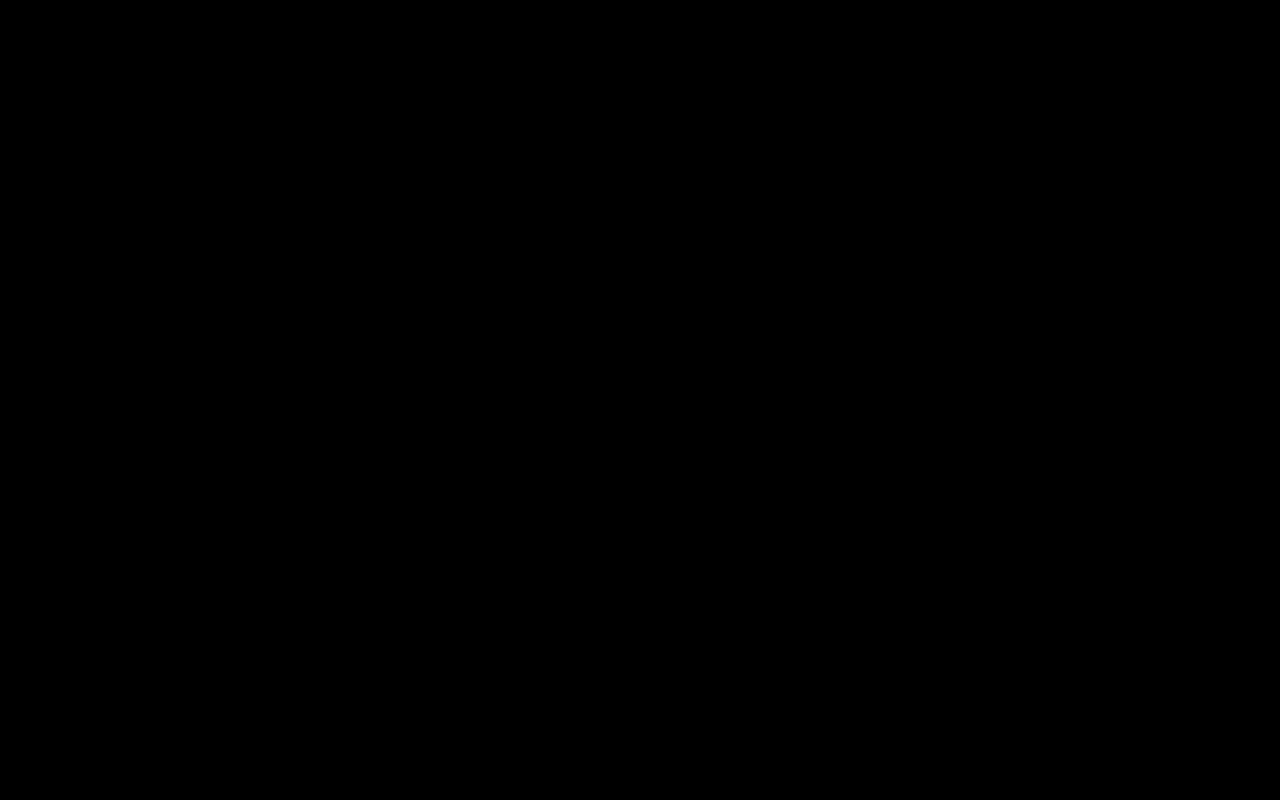
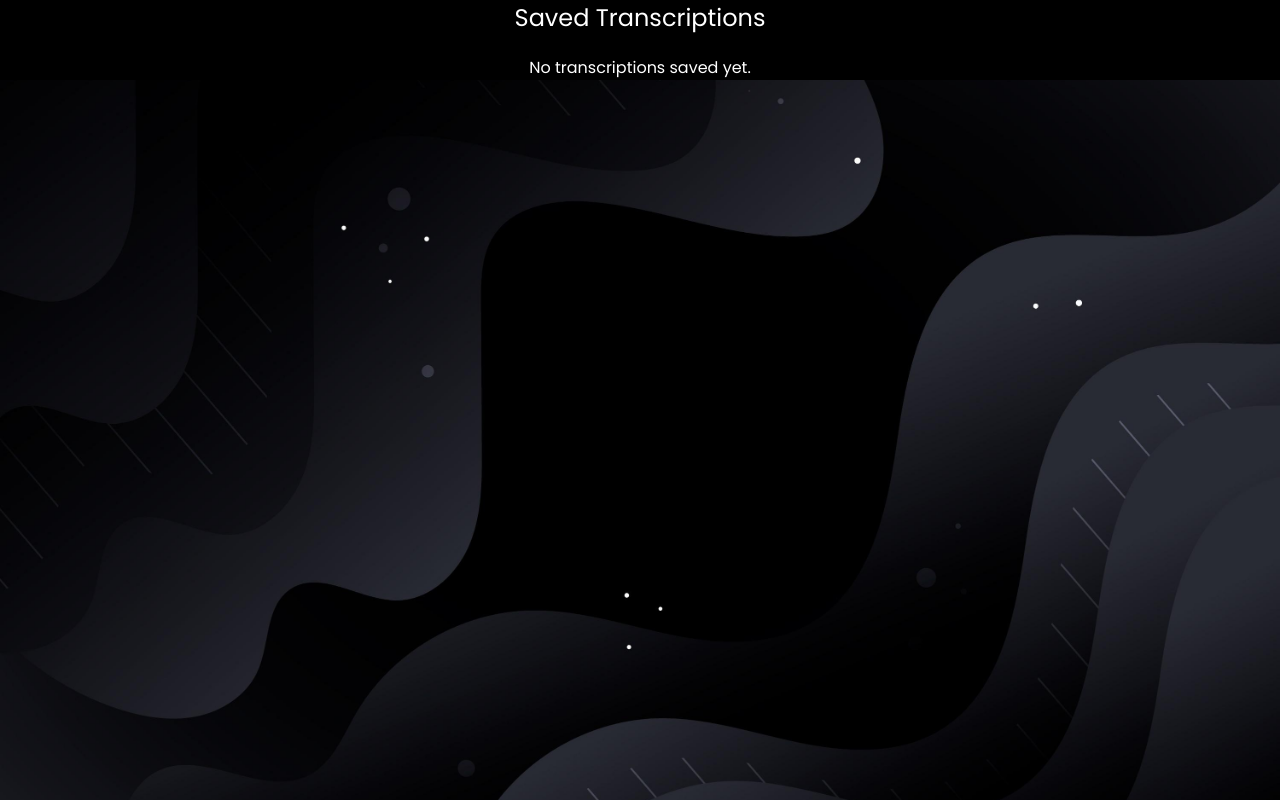
Before and after one commit to christiangarcia-dev/brainstation-capstone-client, a React (Create React App) app: page /saved in a window 1280 px wide. Built offline with nearby package versions, Linux system fonts and the light colour scheme.

Commit message:
set background image

```diff
--- a/src/App.scss
+++ b/src/App.scss
@@ -2,5 +2,8 @@
 @use "../src/styles/partials/variables" as *;
 
 body {
-  background-color: $color-black;
+  background-image: url("../src/assets/images/black-design-background.png");
+  background-size: cover;
+  height: 100vh;
+  background-repeat: no-repeat;
 }
--- a/src/components/TranslationForm.js/TranslationForm.js
+++ b/src/components/TranslationForm.js/TranslationForm.js
@@ -4,7 +4,7 @@ import axios from 'axios';
 
 function TranslationForm() {
     const [inputText, setInputText] = useState('');
-    const [targetLanguage, setTargetLanguage] = useState('Spanish'); // Default language
+    const [targetLanguage, setTargetLanguage] = useState('Spanish');
     const [translatedText, setTranslatedText] = useState('');
 
     const handleTextChange = (event) => {
@@ -25,7 +25,6 @@ function TranslationForm() {
             setTranslatedText(response.data.translatedText);
         } catch (error) {
             console.error('Error translating text:', error);
-            // Handle errors appropriately
         }
     };
 
@@ -43,8 +42,8 @@ function TranslationForm() {
             </form>
             {translatedText && (
                 <div>
-                    <h3>Translated Text:</h3>
-                    <p>{translatedText}</p>
+                    <h3 className='translated-text'>Translated Text:</h3>
+                    <p className='translated-text'>{translatedText}</p>
                 </div>
             )}
         </div>
--- a/src/components/TranslationForm.js/TranslationForm.scss
+++ b/src/components/TranslationForm.js/TranslationForm.scss
@@ -0,0 +1,3 @@
+.translated-text {
+    color: white;
+}
--- a/src/config/firebase.js
+++ b/src/config/firebase.js
@@ -1,3 +1,4 @@
+//config/firebase.js
 import { initializeApp } from "firebase/app";
 import { getAuth, GoogleAuthProvider } from "firebase/auth";
 import { getFirestore } from "firebase/firestore";
--- a/src/pages/LoginPage/LoginPage.scss
+++ b/src/pages/LoginPage/LoginPage.scss
@@ -2,7 +2,6 @@
 @use "../../styles/partials/mixins" as *;
 
 .login-page {
-    background-color: $color-black;
     display: flex;
     flex-direction: column;
     justify-content: center;
--- a/src/pages/SavedConversationsPage/SavedConversationsPage.js
+++ b/src/pages/SavedConversationsPage/SavedConversationsPage.js
@@ -13,7 +13,7 @@ function SavedConversationsPage() {
                     const transQuery = query(collection(db, 'transcriptions'), where('userId', '==', auth.currentUser.uid));
                     const querySnapshot = await getDocs(transQuery);
                     const fetchedTranscriptions = querySnapshot.docs.map(doc => ({ ...doc.data(), id: doc.id }));
-                    console.log('Fetched Transcriptions:', fetchedTranscriptions); // Debugging
+                    console.log('Fetched Transcriptions:', fetchedTranscriptions);
                     setTranscriptions(fetchedTranscriptions);
                 } catch (error) {
                     console.error('Error fetching transcriptions:', error);
@@ -24,24 +24,24 @@ function SavedConversationsPage() {
         fetchTranscriptions();
     }, []);
 
-    console.log('Transcriptions State:', transcriptions); // Debugging
+    console.log('Transcriptions State:', transcriptions);
 
     return(
         <div className="saved-transcriptions">
-            <h2>Saved Transcriptions</h2>
+            <h2 className="saved-transcriptions__title">Saved Transcriptions</h2>
             {transcriptions.length > 0 ? (
-                <ul>
+                <ul className="saved-transcriptions__list">
                     {transcriptions.map((transcript) => (
-                        <li key={transcript.id}>
+                        <li key={transcript.id} className="saved-transcriptions__item">
                             <div className="transcription-details">
-                                <p className="transcription-text">{transcript.text}</p>
-                                <span className="transcription-timestamp">{new Date(transcript.timestamp.seconds * 1000).toLocaleString()}</span>
+                                <p className="transcription-details__text">{transcript.text}</p>
+                                <span className="transcription-details__timestamp">{new Date(transcript.timestamp.seconds * 1000).toLocaleString()}</span>
                             </div>
                         </li>
                     ))}
                 </ul>
             ) : (
-                <p>No transcriptions saved yet.</p>
+                <p className="saved-transcriptions__message">No transcriptions saved yet.</p>
             )}
         </div>
     )
--- a/src/pages/SavedConversationsPage/SavedConversationsPage.scss
+++ b/src/pages/SavedConversationsPage/SavedConversationsPage.scss
@@ -0,0 +1,36 @@
+// SavedConversationsPage.scss
+.saved-transcriptions {
+    background-color: black;
+    color: white;
+
+    &__title {
+        text-align: center;
+        margin-bottom: 20px;
+    }
+
+    &__list {
+        list-style-type: none;
+        padding: 0;
+    }
+
+    &__item {
+        margin-bottom: 15px;
+        padding: 10px;
+        border-bottom: 1px solid grey;
+    }
+
+    .transcription-details {
+        &__text {
+            margin-bottom: 10px;
+        }
+
+        &__timestamp {
+            font-size: 0.9em;
+            color: grey;
+        }
+    }
+
+    &__message {
+        text-align: center;
+    }
+}
--- a/src/pages/SignUpPage/SignUpPage.scss
+++ b/src/pages/SignUpPage/SignUpPage.scss
@@ -2,7 +2,6 @@
 @use "../../styles/partials/mixins" as *;
 
 .signup-page {
-    background-color: $color-black;
     display: flex;
     flex-direction: column;
     justify-content: center;
@@ -105,6 +104,7 @@
             background-color: $color-dark-gray;
             height: 100vh;
             padding-inline: 15%;
+            padding-block: 30%;
         }
     }
 
--- a/src/pages/TranslatePage/TranslatePage.js
+++ b/src/pages/TranslatePage/TranslatePage.js
@@ -1,6 +1,4 @@
 import "./TranslatePage.scss";
-import axios from 'axios';
-import { useState } from "react";
 import FileUploadForm from "../../components/fileUploadForm/fileUploadForm";
 import TranslationForm from "../../components/TranslationForm.js/TranslationForm";
 import { Link } from "react-router-dom";
@@ -13,7 +11,7 @@ function TranslatePage() {
     const navigate = useNavigate();
 
     const handleLogout = () => {
-        logout(navigate); // Pass navigate to the logout function
+        logout(navigate);
     };
 
     return(
```
Also changed, not shown: src/assets/images/black-design-background.png (added).
